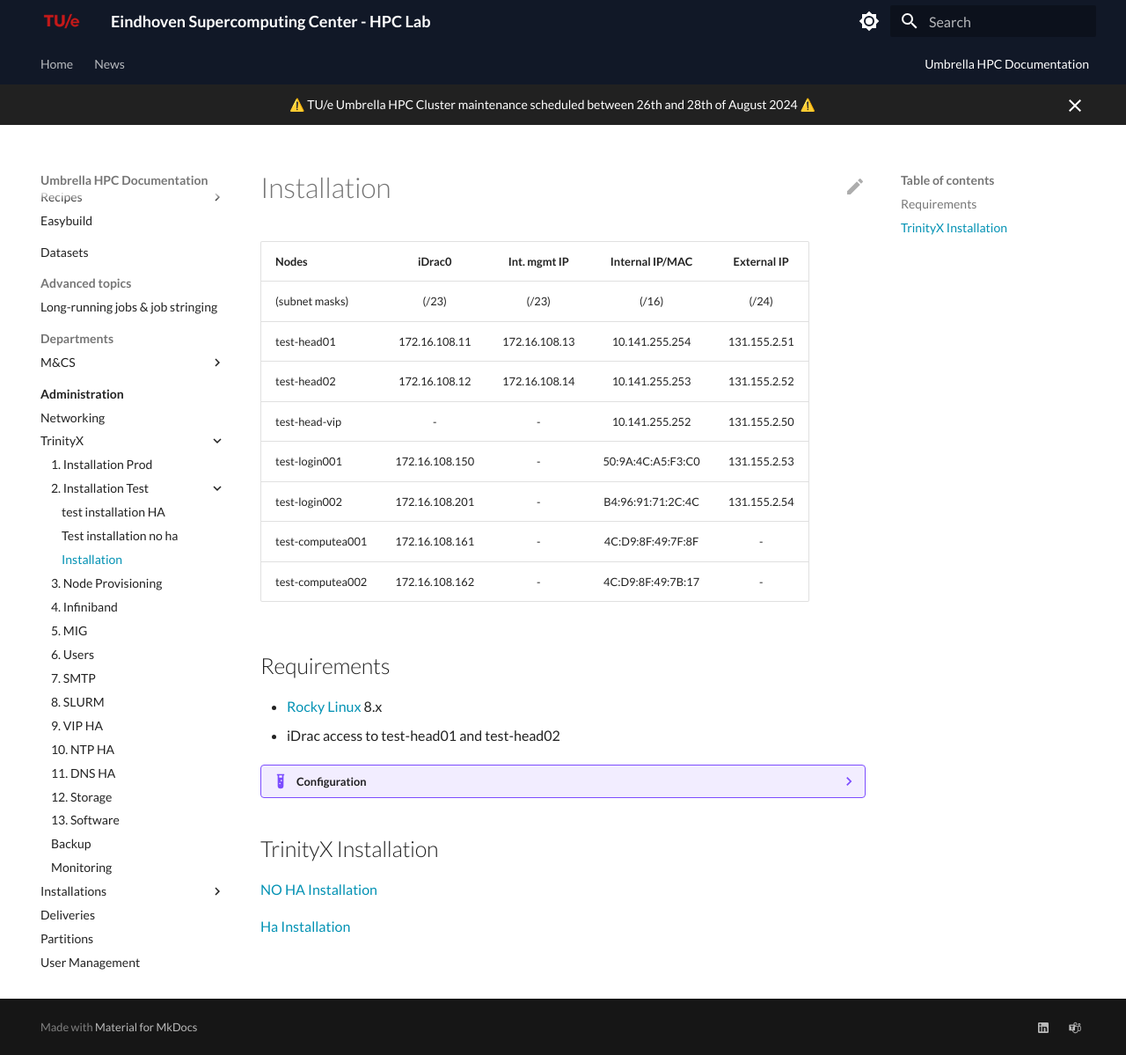
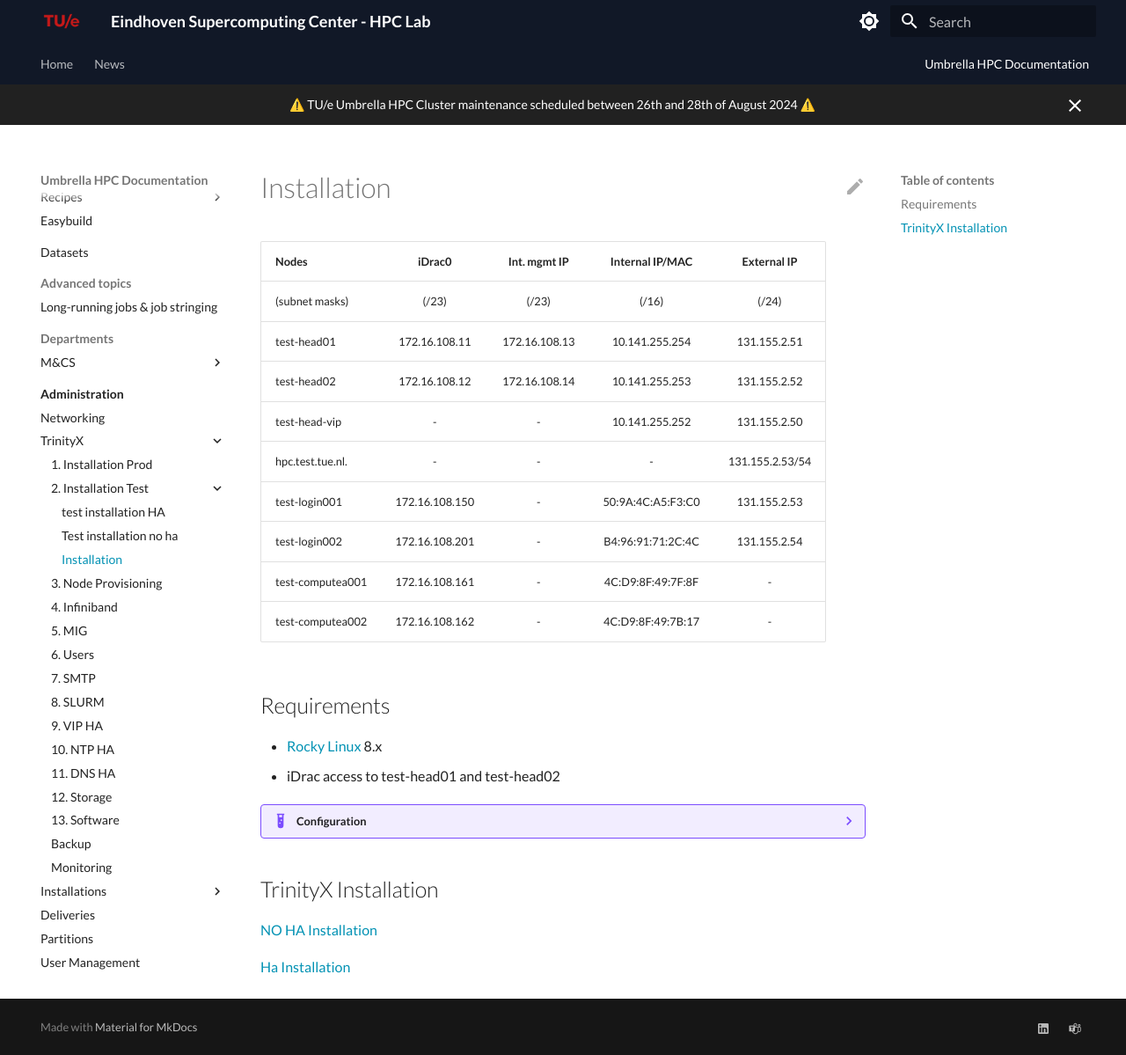
Before and after one commit to gferhpc/supercomputing.tue.nl, an MkDocs documentation site: the page built from pages/documentation/administration/trinityx/test installation/test-installation.md, in a window 1280 px wide and 1199 px high. Shown: the whole window at 88% size. Built offline with MkDocs 1.6.1 and Material for MkDocs 9.7.7, drawn with Linux system fonts in a browser that asks for light colours.

Commit message:
Update test-installation.md

```diff
--- a/pages/documentation/administration/trinityx/test installation/test-installation.md
+++ b/pages/documentation/administration/trinityx/test installation/test-installation.md
@@ -6,8 +6,9 @@
 | test-head01           | 172.16.108.11  | 172.16.108.13  | 10.141.255.254    | 131.155.2.51  |
 | test-head02           | 172.16.108.12  | 172.16.108.14  | 10.141.255.253    | 131.155.2.52  |
 | test-head-vip         |       -        |       -        | 10.141.255.252    | 131.155.2.50  |
+| hpc.test.tue.nl.      |       -        |       -        |         -         | 131.155.2.53/54 |
 | test-login001         | 172.16.108.150 |       -        | 50:9A:4C:A5:F3:C0 | 131.155.2.53  |
-| test-login002         | 172.16.108.201 |       -        | B4:96:91:71:2C:4C | 131.155.2.54   |
+| test-login002         | 172.16.108.201 |       -        | B4:96:91:71:2C:4C | 131.155.2.54  |
 | test-computea001      | 172.16.108.161 |       -        | 4C:D9:8F:49:7F:8F |      -        |
 | test-computea002      | 172.16.108.162 |       -        | 4C:D9:8F:49:7B:17 |      -        |
 
```
